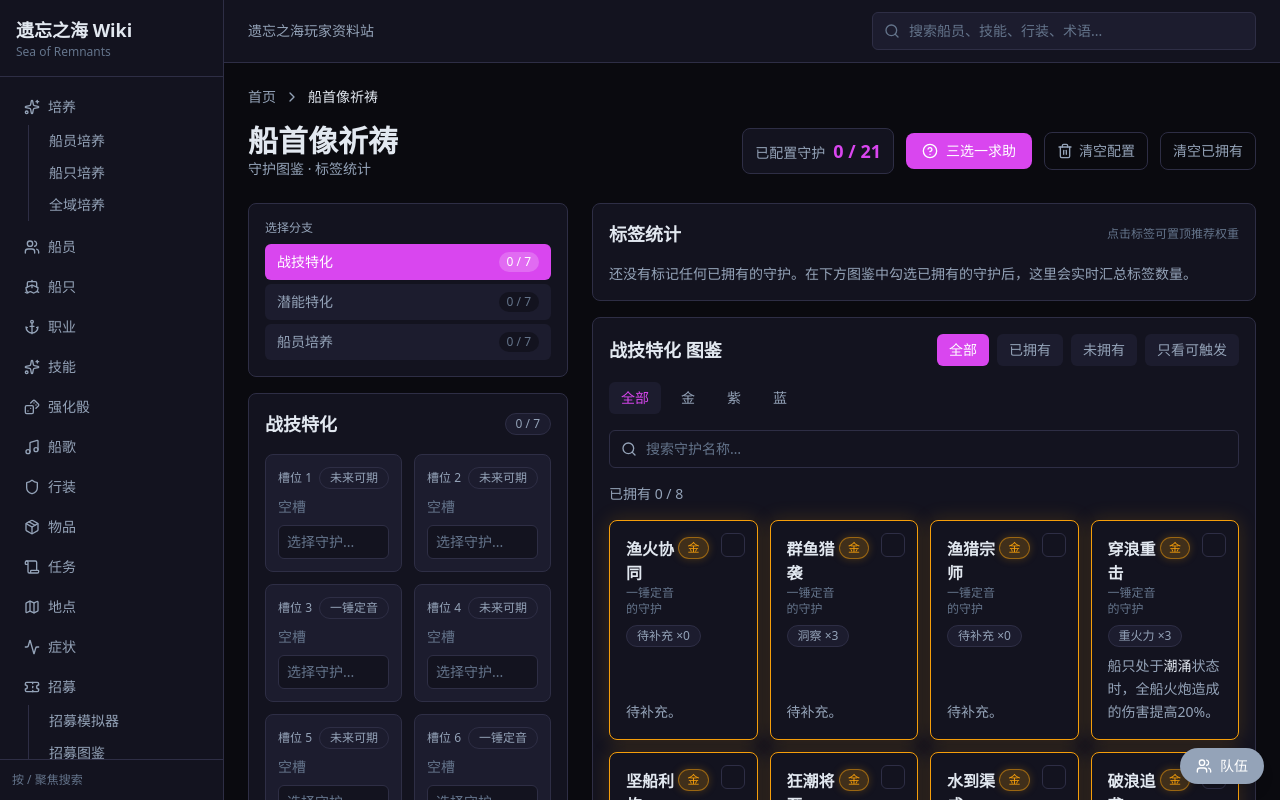
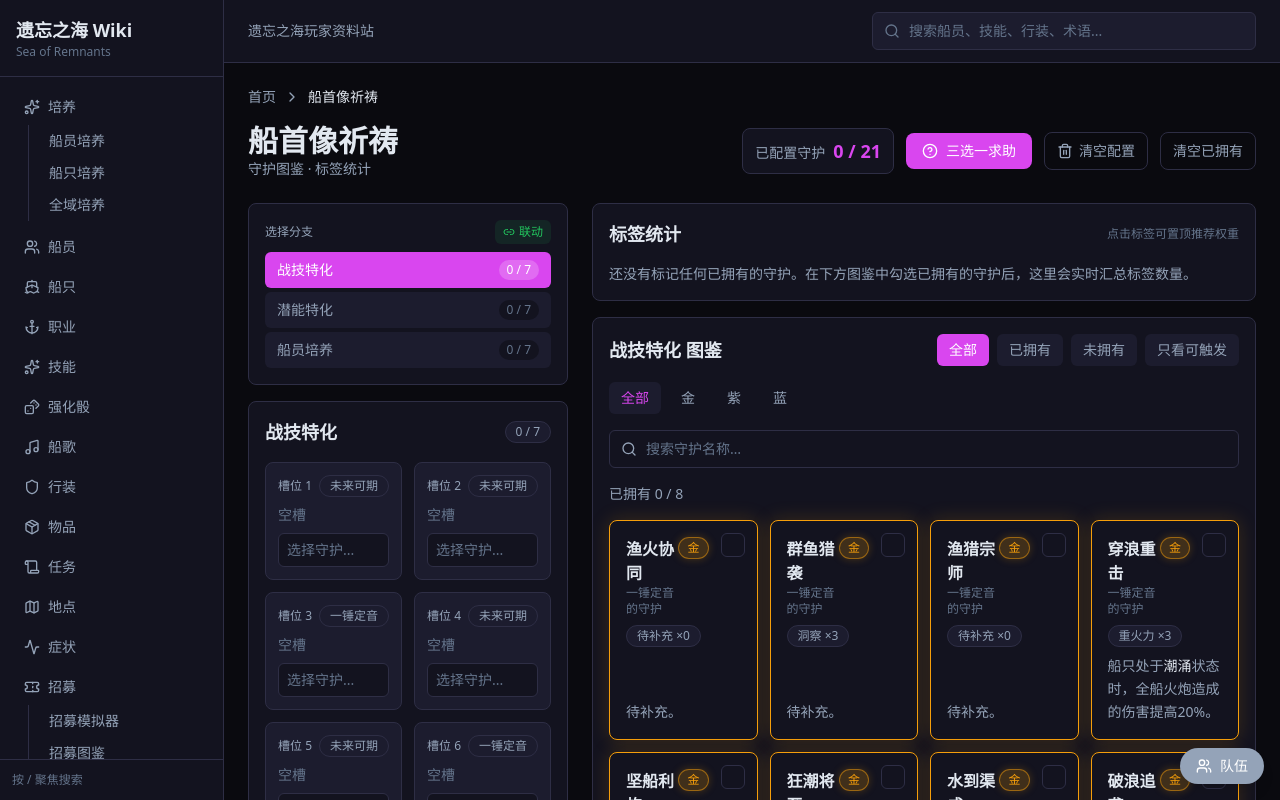
Before and after one commit to memeticsingularity/sea-of-remnants, a React (Vite) app: page /figurehead-prayer in a window 1280 px wide. Built offline with nearby package versions, Linux system fonts and the light colour scheme.

Commit message:
feat: 守护图鉴左右分栏支持联动/独立切换
- 左侧分支选择与右侧图鉴分类拆分为独立状态
- 新增联动开关：联动时左切右跟，关闭后左右可分别选择不同分支
- 关闭联动后右侧显示独立的分支切换标签
- 更新变更日志

```diff
--- a/src/pages/FigureheadPrayerPage.tsx
+++ b/src/pages/FigureheadPrayerPage.tsx
@@ -1,10 +1,11 @@
 import { useMemo, useState } from 'react'
 import { Link } from 'react-router-dom'
-import { HelpCircle, Trash2 } from 'lucide-react'
+import { HelpCircle, Trash2, Link2, Link2Off } from 'lucide-react'
 import { wikiData } from '@/data'
 import { Card } from '@/components/ui/Card'
 import { Breadcrumb } from '@/components/ui/Breadcrumb'
 import { GuardianCollectionGrid } from '@/components/guardians/GuardianCollectionGrid'
+import { GuardianCategoryTabs } from '@/components/guardians/GuardianCategoryTabs'
 import { ShipTagStatsPanel } from '@/components/guardians/ShipTagStatsPanel'
 import { LoadoutPanel } from '@/components/guardians/LoadoutPanel'
 import {
@@ -35,7 +36,9 @@ export function FigureheadPrayerPage() {
     clearLoadouts,
   } = useGuardianState()
   const { config } = usePartyConfig()
-  const [activeCategory, setActiveCategory] = useState<GuardianCategory>('战技特化')
+  const [loadoutCategory, setLoadoutCategory] = useState<GuardianCategory>('战技特化')
+  const [galleryCategory, setGalleryCategory] = useState<GuardianCategory>('战技特化')
+  const [linked, setLinked] = useState(true)
 
   const equippedCount = GUARDIAN_CATEGORIES.reduce(
     (sum, category) =>
@@ -50,6 +53,25 @@ export function FigureheadPrayerPage() {
         .filter((a): a is string => !!a && a !== '待补充'),
     [config, crews],
   )
+
+  const categoryCounts = useMemo(() => {
+    const result: Record<GuardianCategory, number> = {
+      战技特化: 0,
+      潜能特化: 0,
+      船员培养: 0,
+    }
+    for (const g of guardians) {
+      result[g.category] = (result[g.category] || 0) + 1
+    }
+    return result
+  }, [guardians])
+
+  function handleSelectBranch(category: GuardianCategory) {
+    setLoadoutCategory(category)
+    if (linked) {
+      setGalleryCategory(category)
+    }
+  }
 
   return (
     <div className="space-y-6">
@@ -100,18 +122,48 @@ export function FigureheadPrayerPage() {
       <div className="grid grid-cols-1 gap-6 lg:grid-cols-12">
         <div className="space-y-4 lg:col-span-4">
           <Card className="space-y-2 p-3">
-            <p className="text-xs font-medium text-text-muted">选择分支</p>
+            <div className="flex items-center justify-between">
+              <p className="text-xs font-medium text-text-muted">选择分支</p>
+              <button
+                type="button"
+                onClick={() => {
+                  setLinked((prev) => {
+                    const next = !prev
+                    if (next) {
+                      setGalleryCategory(loadoutCategory)
+                    }
+                    return next
+                  })
+                }}
+                className={`flex items-center gap-1 rounded-md px-2 py-1 text-xs transition-colors ${
+                  linked
+                    ? 'bg-positive/10 text-positive'
+                    : 'bg-surface-light text-text-muted'
+                }`}
+                title={linked ? '联动中：左切右跟' : '未联动：左右独立'}
+              >
+                {linked ? (
+                  <>
+                    <Link2 className="h-3 w-3" /> 联动
+                  </>
+                ) : (
+                  <>
+                    <Link2Off className="h-3 w-3" /> 独立
+                  </>
+                )}
+              </button>
+            </div>
             <div className="flex flex-col gap-1">
               {GUARDIAN_CATEGORIES.map((category) => {
                 const equipped = state.loadouts[category].filter(
                   (id): id is string => id !== null,
                 ).length
-                const isActive = category === activeCategory
+                const isActive = category === loadoutCategory
                 return (
                   <button
                     key={category}
                     type="button"
-                    onClick={() => setActiveCategory(category)}
+                    onClick={() => handleSelectBranch(category)}
                     className={`flex items-center justify-between rounded-md px-3 py-2 text-sm transition-colors ${
                       isActive
                         ? 'bg-accent text-white'
@@ -137,7 +189,7 @@ export function FigureheadPrayerPage() {
             loadouts={state.loadouts}
             onEquip={equipGuardian}
             onUnequip={unequipGuardian}
-            activeCategory={activeCategory}
+            activeCategory={loadoutCategory}
           />
         </div>
 
@@ -150,12 +202,22 @@ export function FigureheadPrayerPage() {
             onToggleFocusTag={toggleFocusTag}
           />
 
+          {!linked && (
+            <Card className="p-2">
+              <GuardianCategoryTabs
+                active={galleryCategory}
+                onSelect={setGalleryCategory}
+                counts={categoryCounts}
+              />
+            </Card>
+          )}
+
           <GuardianCollectionGrid
             guardians={guardians}
             ownedIds={state.ownedIds}
             onToggleOwned={toggleOwned}
             partyAttrs={partyAttrs}
-            activeCategory={activeCategory}
+            activeCategory={galleryCategory}
           />
         </div>
       </div>
```
Also changed, not shown: src/data/generated.json, 1 other file (tests, documents, lock files or other folders).
